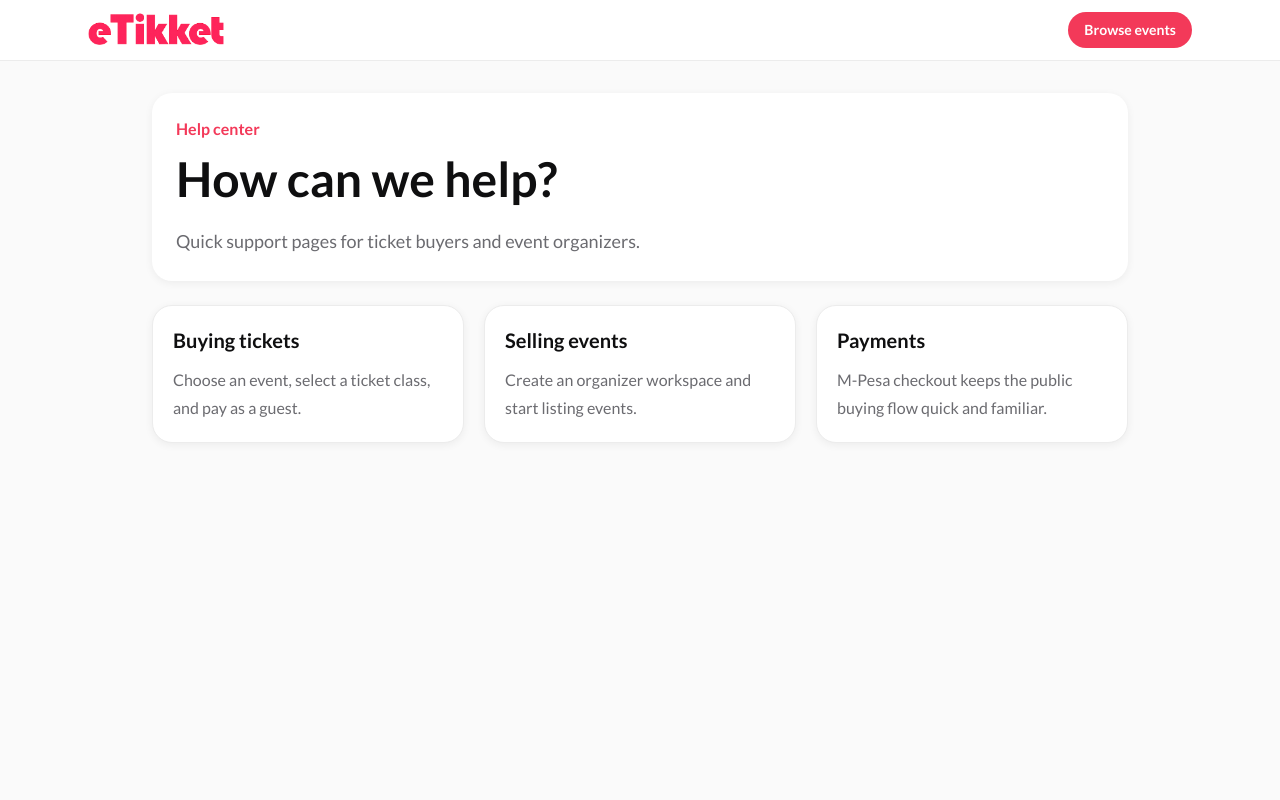
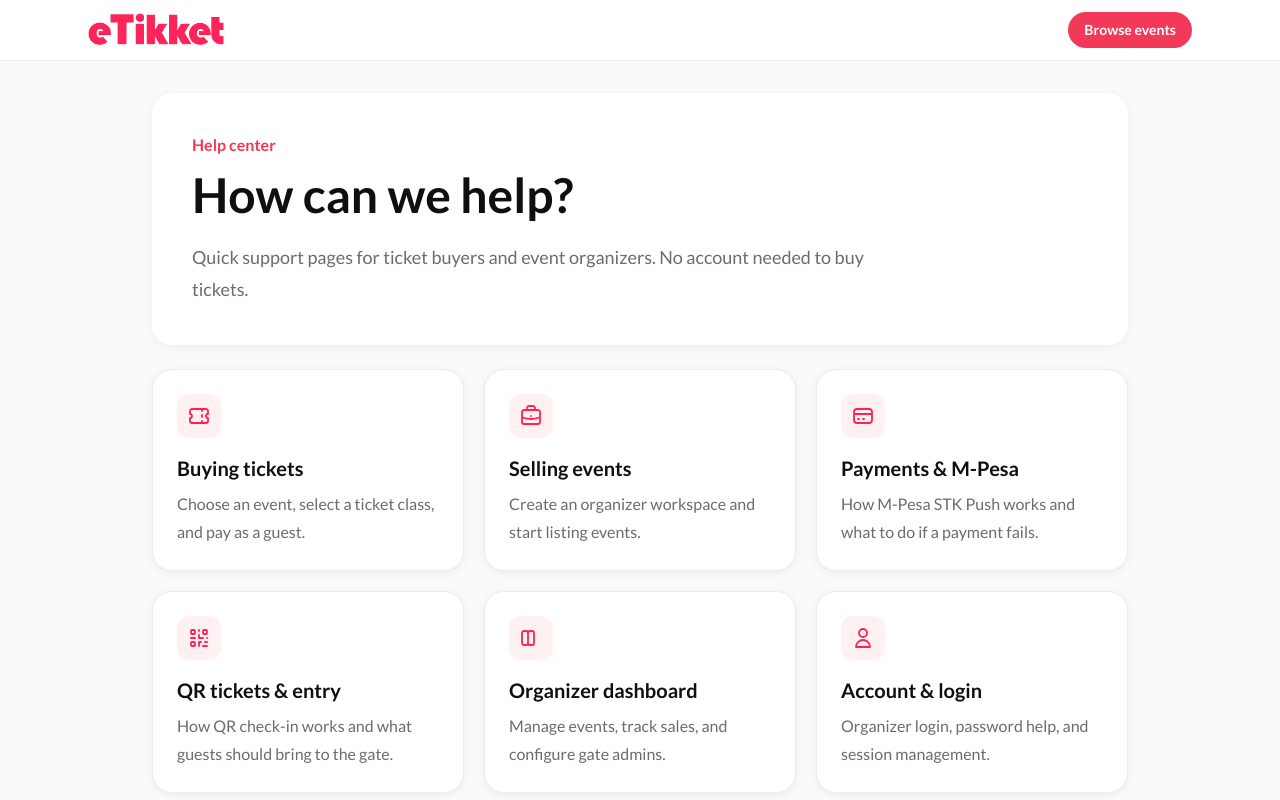
Before and after one commit to dennismutuku2005/eTikket, a Next.js app: page /help in a window 1280 px wide. Shown: the top 800 px of the page. Built offline with nearby package versions, Linux system fonts and the light colour scheme.

Commit message:
update: refined page.js functionality

```diff
--- a/app/help/page.js
+++ b/app/help/page.js
@@ -1,10 +1,67 @@
 import Image from "next/image";
 import Link from "next/link";
 
-const helpCards = [
-  ["Buying tickets", "Choose an event, select a ticket class, and pay as a guest.", "/help/buying-tickets"],
-  ["Selling events", "Create an organizer workspace and start listing events.", "/help/selling-events"],
-  ["Payments", "M-Pesa checkout keeps the public buying flow quick and familiar.", "/checkout/nairobi-glow-festival"],
+const helpCategories = [
+  {
+    title: "Buying tickets",
+    description: "Choose an event, select a ticket class, and pay as a guest.",
+    href: "/help/buying-tickets",
+    icon: (
+      <svg className="h-6 w-6" fill="none" viewBox="0 0 24 24" stroke="currentColor" strokeWidth={1.8}>
+        <path strokeLinecap="round" strokeLinejoin="round" d="M15 5v2m0 4v2m0 4v2M5 5a2 2 0 00-2 2v3a2 2 0 110 4v3a2 2 0 002 2h14a2 2 0 002-2v-3a2 2 0 110-4V7a2 2 0 00-2-2H5z" />
+      </svg>
+    ),
+  },
+  {
+    title: "Selling events",
+    description: "Create an organizer workspace and start listing events.",
+    href: "/help/selling-events",
+    icon: (
+      <svg className="h-6 w-6" fill="none" viewBox="0 0 24 24" stroke="currentColor" strokeWidth={1.8}>
+        <path strokeLinecap="round" strokeLinejoin="round" d="M21 13.255A23.931 23.931 0 0112 15c-3.183 0-6.22-.62-9-1.745M16 6V4a2 2 0 00-2-2h-4a2 2 0 00-2 2v2m4 6h.01M5 20h14a2 2 0 002-2V8a2 2 0 00-2-2H5a2 2 0 00-2 2v10a2 2 0 002 2z" />
+      </svg>
+    ),
+  },
+  {
+    title: "Payments & M-Pesa",
+    description: "How M-Pesa STK Push works and what to do if a payment fails.",
+    href: "/help/payments",
+    icon: (
+      <svg className="h-6 w-6" fill="none" viewBox="0 0 24 24" stroke="currentColor" strokeWidth={1.8}>
+        <path strokeLinecap="round" strokeLinejoin="round" d="M3 10h18M7 15h1m4 0h1m-7 4h12a3 3 0 003-3V8a3 3 0 00-3-3H6a3 3 0 00-3 3v8a3 3 0 003 3z" />
+      </svg>
+    ),
+  },
+  {
+    title: "QR tickets & entry",
+    description: "How QR check-in works and what guests should bring to the gate.",
+    href: "/help/qr-tickets",
+    icon: (
+      <svg className="h-6 w-6" fill="none" viewBox="0 0 24 24" stroke="currentColor" strokeWidth={1.8}>
+        <path strokeLinecap="round" strokeLinejoin="round" d="M12 4v1m6 11h2m-6 0h-2v4m0-11v3m0 0h.01M12 12h4.01M16 20h4M4 12h4m12 0h.01M5 8h2a1 1 0 001-1V5a1 1 0 00-1-1H5a1 1 0 00-1 1v2a1 1 0 001 1zm12 0h2a1 1 0 001-1V5a1 1 0 00-1-1h-2a1 1 0 00-1 1v2a1 1 0 001 1zM5 20h2a1 1 0 001-1v-2a1 1 0 00-1-1H5a1 1 0 00-1 1v2a1 1 0 001 1z" />
+      </svg>
+    ),
+  },
+  {
+    title: "Organizer dashboard",
+    description: "Manage events, track sales, and configure gate admins.",
+    href: "/help/organizer-dashboard",
+    icon: (
+      <svg className="h-6 w-6" fill="none" viewBox="0 0 24 24" stroke="currentColor" strokeWidth={1.8}>
+        <path strokeLinecap="round" strokeLinejoin="round" d="M9 17V7m0 10a2 2 0 01-2 2H5a2 2 0 01-2-2V7a2 2 0 012-2h2a2 2 0 012 2m0 10a2 2 0 002 2h2a2 2 0 002-2M9 7a2 2 0 012-2h2a2 2 0 012 2m0 10V7" />
+      </svg>
+    ),
+  },
+  {
+    title: "Account & login",
+    description: "Organizer login, password help, and session management.",
+    href: "/help/account",
+    icon: (
+      <svg className="h-6 w-6" fill="none" viewBox="0 0 24 24" stroke="currentColor" strokeWidth={1.8}>
+        <path strokeLinecap="round" strokeLinejoin="round" d="M16 7a4 4 0 11-8 0 4 4 0 018 0zM12 14a7 7 0 00-7 7h14a7 7 0 00-7-7z" />
+      </svg>
+    ),
+  },
 ];
 
 export default function HelpPage() {
@@ -18,19 +75,40 @@ export default function HelpPage() {
           <Link href="/events" className="rounded-full bg-[#f33959] px-4 py-2 text-sm font-bold text-white">Browse events</Link>
         </div>
       </header>
+
       <section className="mx-auto max-w-5xl px-4 py-8 sm:px-6">
-        <div className="rounded-[20px] bg-white p-6 shadow-[0_2px_8px_rgba(15,15,16,0.06)]">
+        {/* Hero */}
+        <div className="rounded-[20px] bg-white p-8 shadow-[0_2px_8px_rgba(15,15,16,0.06)] sm:p-10">
           <p className="text-base font-bold text-[#f33959]">Help center</p>
-          <h1 className="mt-2 text-5xl font-bold leading-tight">How can we help?</h1>
-          <p className="mt-4 max-w-2xl text-lg leading-8 text-[#6b6b70]">Quick support pages for ticket buyers and event organizers.</p>
+          <h1 className="mt-2 text-4xl font-bold leading-tight sm:text-5xl">How can we help?</h1>
+          <p className="mt-4 max-w-2xl text-lg leading-8 text-[#6b6b70]">
+            Quick support pages for ticket buyers and event organizers. No account needed to buy tickets.
+          </p>
         </div>
-        <div className="mt-6 grid gap-5 sm:grid-cols-3">
-          {helpCards.map(([title, description, href]) => (
-            <Link key={title} href={href} className="rounded-[20px] border border-[#ececec] bg-white p-5 shadow-[0_2px_8px_rgba(15,15,16,0.06)] transition hover:-translate-y-0.5">
-              <h2 className="text-xl font-bold">{title}</h2>
-              <p className="mt-3 text-base leading-7 text-[#6b6b70]">{description}</p>
+
+        {/* Category grid */}
+        <div className="mt-6 grid gap-5 sm:grid-cols-2 lg:grid-cols-3">
+          {helpCategories.map((cat) => (
+            <Link
+              key={cat.title}
+              href={cat.href}
+              className="group rounded-[20px] border border-[#ececec] bg-white p-6 shadow-[0_2px_8px_rgba(15,15,16,0.06)] transition-all hover:-translate-y-0.5 hover:border-[#fbd0d8] hover:shadow-[0_8px_24px_rgba(15,15,16,0.08)]"
+            >
+              <div className="flex h-11 w-11 items-center justify-center rounded-xl bg-rose-50 text-rose-500 group-hover:bg-rose-100">
+                {cat.icon}
+              </div>
+              <h2 className="mt-4 text-xl font-bold">{cat.title}</h2>
+              <p className="mt-2 text-base leading-7 text-[#6b6b70]">{cat.description}</p>
             </Link>
           ))}
+        </div>
+
+        {/* Contact */}
+        <div className="mt-8 rounded-[20px] border border-[#ececec] bg-white p-6 text-center">
+          <h2 className="text-2xl font-bold">Still need help?</h2>
+          <p className="mt-3 text-base leading-7 text-[#6b6b70]">
+            If you cannot find what you are looking for, reach out to the event organizer directly. They manage ticket sales and entry.
+          </p>
         </div>
       </section>
     </main>
```
